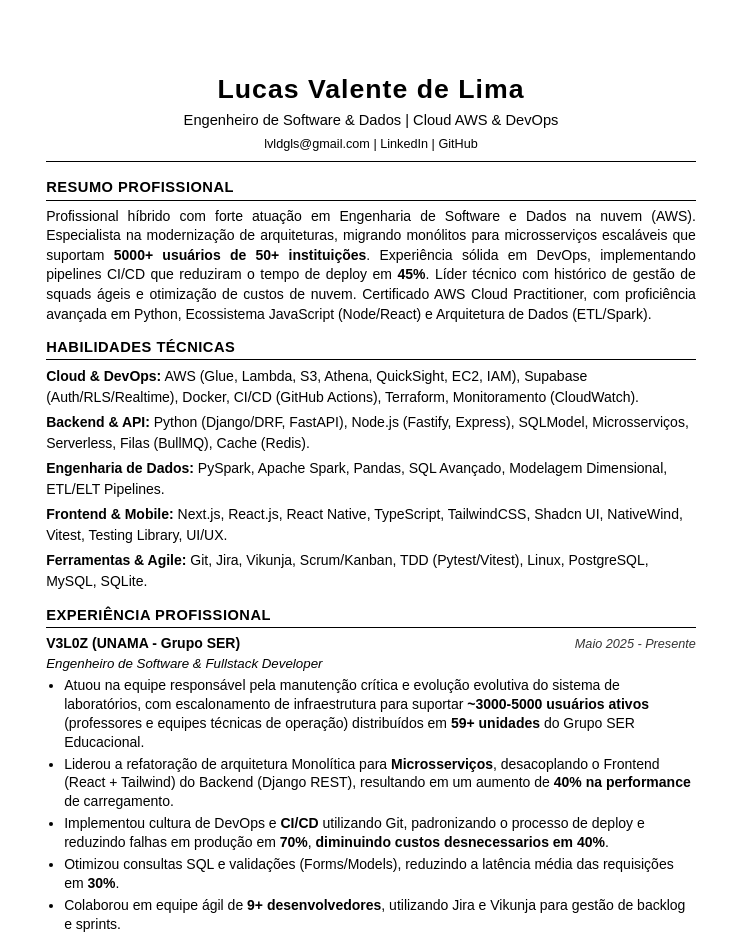
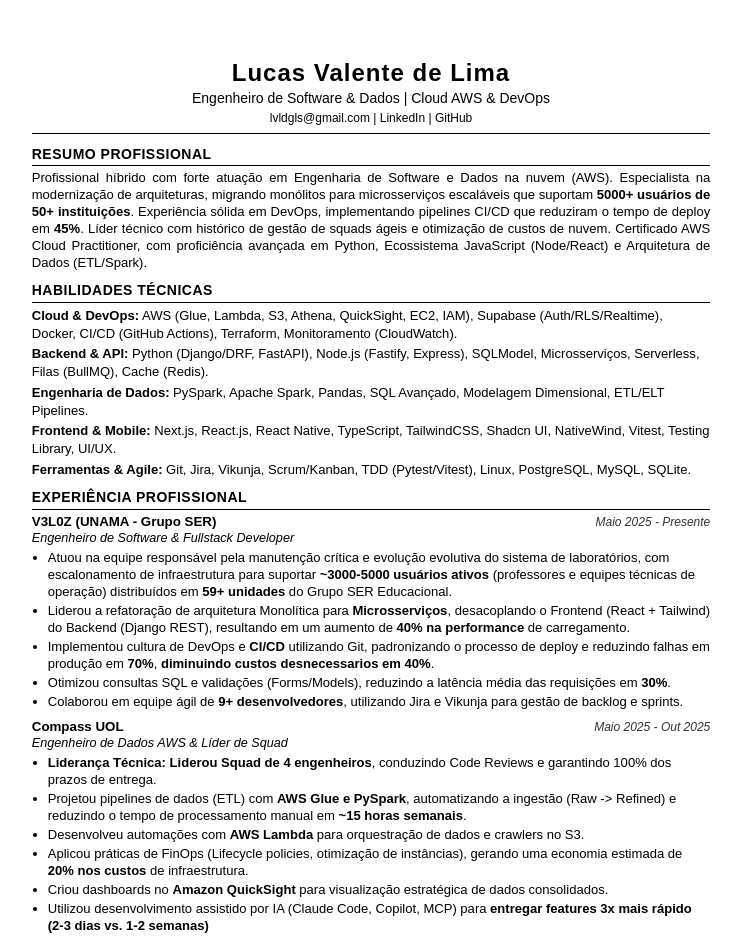
Before and after one commit to Luckeera/ats_friendly, a website: page src/master/v3/master_resume.html in a window 1280 px wide. Shown: the top 938 px of the page, without its empty margins (269-1010 px from the left). Drawn offline with Linux system fonts and the light colour scheme.

Commit message:
Fiz umas outras correcoes de leve, tmj valeu

```diff
--- a/src/master/v3/master_resume.html
+++ b/src/master/v3/master_resume.html
@@ -13,17 +13,17 @@
 
         body {
             font-family: Arial, sans-serif;
-            line-height: 1.3;
+            line-height: 1.25;
             color: #000;
             background: #f5f5f5;
-            font-size: 10.5pt;
+            font-size: 9.8pt;
         }
 
         .container {
             max-width: 210mm;
             margin: 0 auto;
             background: #fff;
-            padding: 0.75in;
+            padding: 0.6in;
             min-height: 297mm;
             position: relative;
         }
@@ -33,7 +33,7 @@
                 background: #fff;
             }
             .container {
-                padding: 0.5in;
+                padding: 0.4in;
                 margin: 0;
             }
         }
@@ -41,27 +41,27 @@
         /* Header */
         .header {
             text-align: center;
-            margin-bottom: 16px;
+            margin-bottom: 12px;
             border-bottom: 1px solid #000;
-            padding-bottom: 8px;
+            padding-bottom: 6px;
         }
 
         .header h1 {
-            font-size: 20pt;
+            font-size: 18pt;
             font-weight: bold;
-            margin-bottom: 4px;
+            margin-bottom: 2px;
             letter-spacing: 1px;
         }
 
         .header .title {
-            font-size: 11pt;
-            margin-bottom: 6px;
+            font-size: 10.5pt;
+            margin-bottom: 4px;
             font-weight: normal;
         }
 
         .contact {
-            font-size: 9.5pt;
-            line-height: 1.4;
+            font-size: 9pt;
+            line-height: 1.3;
         }
 
         .contact a {
@@ -75,15 +75,15 @@
 
         /* Section Headers */
         .section {
-            margin-bottom: 14px;
+            margin-bottom: 10px;
         }
 
         .section-title {
-            font-size: 11pt;
+            font-size: 10.5pt;
             font-weight: bold;
             text-transform: uppercase;
             letter-spacing: 0.5px;
-            margin-bottom: 6px;
+            margin-bottom: 4px;
             border-bottom: 1px solid #000;
             padding-bottom: 2px;
         }
@@ -91,16 +91,16 @@
         /* Summary */
         .summary {
             text-align: justify;
-            line-height: 1.4;
+            line-height: 1.3;
         }
 
         /* Skills */
         .skills-grid {
-            line-height: 1.5;
+            line-height: 1.4;
         }
 
         .skill-category {
-            margin-bottom: 4px;
+            margin-bottom: 2px;
         }
 
         .skill-category strong {
@@ -109,51 +109,51 @@
 
         /* Experience */
         .job {
-            margin-bottom: 10px;
+            margin-bottom: 8px;
         }
 
         .job-header {
             display: flex;
             justify-content: space-between;
             align-items: baseline;
-            margin-bottom: 2px;
+            margin-bottom: 1px;
         }
 
         .job-title-company {
             font-weight: bold;
-            font-size: 10.5pt;
+            font-size: 10pt;
         }
 
         .job-date {
             font-style: italic;
-            font-size: 9.5pt;
+            font-size: 9pt;
             color: #333;
         }
 
         .job-position {
             font-style: italic;
-            margin-bottom: 4px;
-            font-size: 10pt;
+            margin-bottom: 3px;
+            font-size: 9.5pt;
         }
 
         .job ul {
-            margin-left: 18px;
-            margin-top: 3px;
+            margin-left: 16px;
+            margin-top: 2px;
         }
 
         .job li {
-            margin-bottom: 3px;
-            line-height: 1.35;
+            margin-bottom: 2px;
+            line-height: 1.3;
         }
 
         /* Projects */
         .project {
-            margin-bottom: 8px;
+            margin-bottom: 6px;
         }
 
         .project-header {
             font-weight: bold;
-            margin-bottom: 3px;
+            margin-bottom: 2px;
         }
 
         .project-header a {
@@ -162,22 +162,22 @@
         }
 
         .project-description {
-            line-height: 1.4;
+            line-height: 1.3;
         }
 
         .project ul {
-            margin-left: 18px;
-            margin-top: 3px;
+            margin-left: 16px;
+            margin-top: 2px;
         }
 
         .project li {
-            margin-bottom: 3px;
-            line-height: 1.35;
+            margin-bottom: 2px;
+            line-height: 1.3;
         }
 
         /* Education */
         .education-item {
-            margin-bottom: 6px;
+            margin-bottom: 4px;
         }
 
         .education-header {
@@ -192,12 +192,12 @@
 
         .education-date {
             font-style: italic;
-            font-size: 9.5pt;
+            font-size: 9pt;
             color: #333;
         }
 
         .education-degree {
-            font-size: 10pt;
+            font-size: 9.5pt;
         }
 
         /* Metrics highlighting */
```
Also changed, not shown: 1 other file.
